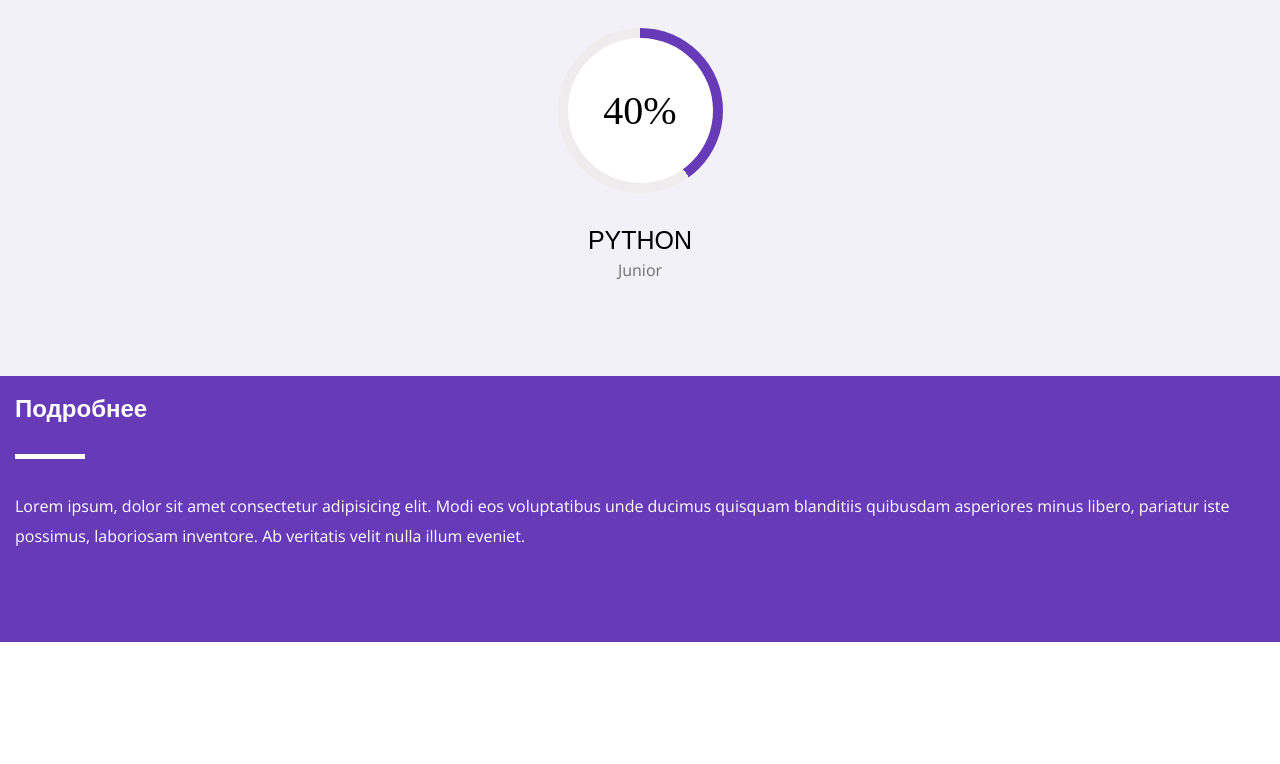
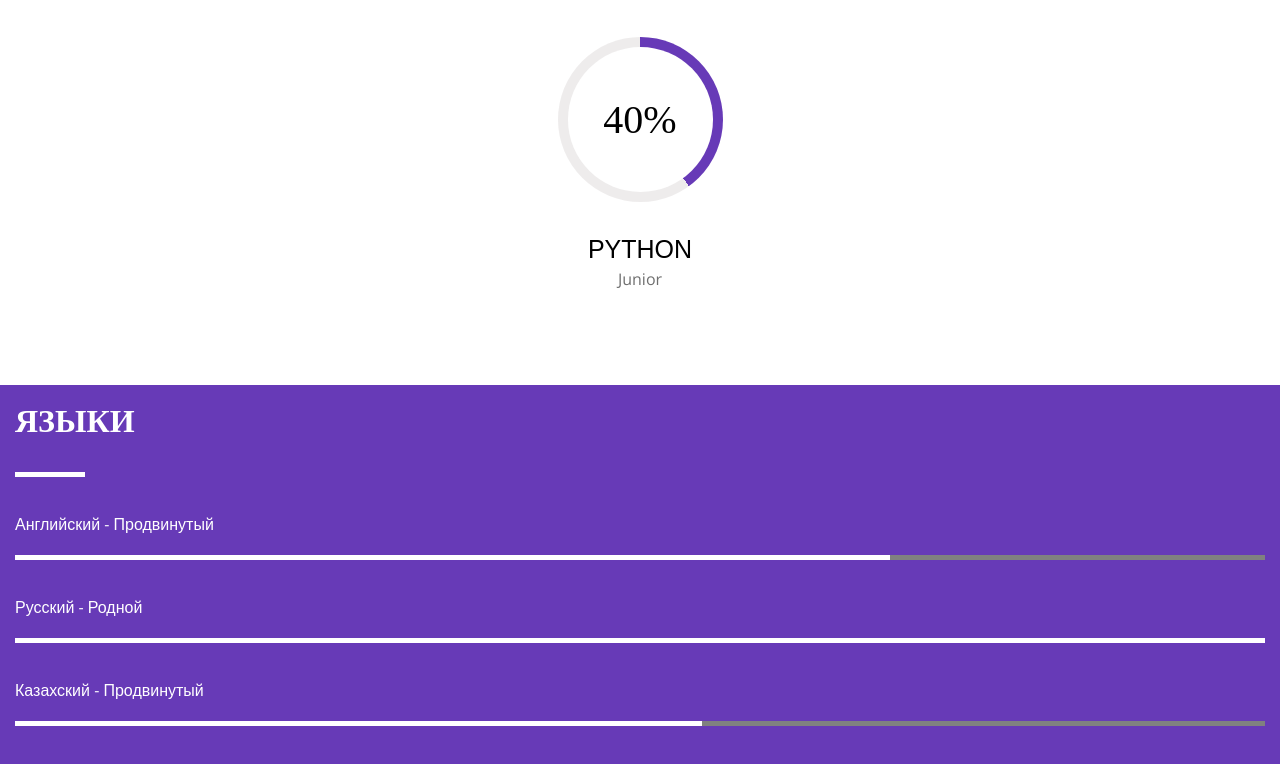
Before and after one commit to SashaKotton/PortfolioSite, a plain HTML site: page index.html in a window 1280 px wide. Shown: the part 2451-3215 px from the top of the page. Before the commit the page ends 3093 px from the top, so only its background shows below. Drawn offline with nearby package versions, Linux system fonts and the light colour scheme.

Commit message:
some changes

```diff
--- a/index.html
+++ b/index.html
@@ -106,10 +106,21 @@
                 </div>
 
             </section>
-            <section id="skills-details">
-                <h2>Подробнее</h2>
+            <section id="language">
+                <h2>Языки</h2>
                 <div class="hr"></div>
-                <p>Lorem ipsum, dolor sit amet consectetur adipisicing elit. Modi eos voluptatibus unde ducimus quisquam blanditiis quibusdam asperiores minus libero, pariatur iste possimus, laboriosam inventore. Ab veritatis velit nulla illum eveniet.</p>
+                <p>
+                    Английский - Продвинутый
+                    <div class="language-progressbar-english"></div>
+                </p>
+                <p>
+                    Русский - Родной
+                    <div class="language-progressbar-russian"></div>
+                </p>
+                <p>
+                    Казахский - Продвинутый
+                    <div class="language-progressbar-kazakh"></div>
+                </p>
             </section>
         </div>
     </body>
--- a/style.css
+++ b/style.css
@@ -132,11 +132,11 @@
     color: white;
 }
 
-#about, #skills, #skills-details{
+#about, #skills, #language{
     padding: 15px 15px 75px 15px;
 }
 
-#about h2, skills h2, #skill-details h2 {
+#about h2, #skills h2, #language h2 {
     font-size: 32px;
     font-weight: 600;
     position: relative;
@@ -149,7 +149,7 @@
     background-color: #673AB7;
 }
 
-#about p, #skills p, #skills-details p{
+#about p, #skills p, #language p{
     margin-bottom: 1rem;
     margin-top: 2rem;
     box-sizing: inherit;
@@ -194,9 +194,7 @@
     color: white;
     background-color: #673AB7;
 }
-#skills {
-    background-color: #f3f1f8;
-}
+
 #skills h3 {
     font-size: 16px;
     text-transform: uppercase;
@@ -260,17 +258,35 @@
     color: red;
 }
 
-#skills-details {
+#language {
     color: white;
     background-color: #673AB7;
 }
 
-#skills-details .hr {
+#language .hr {
     background-color: white;
 }
 
-#skills-details p {
+#language p {
     color: white;
+}
+
+.language-progressbar-english {
+    height: 5px;
+    width: 100%;
+    background: linear-gradient(to right, white 70%, gray 0%);
+}
+
+.language-progressbar-russian {
+    height: 5px;
+    width: 100%;
+    background: linear-gradient(to right, white 100%, gray 0%);
+}
+
+.language-progressbar-kazakh {
+    height: 5px;
+    width: 100%;
+    background: linear-gradient(to right, white 55%, gray 0%);
 }
 
 @media (max-width: 425px) {
```
Also changed, not shown: some.txt (added).
